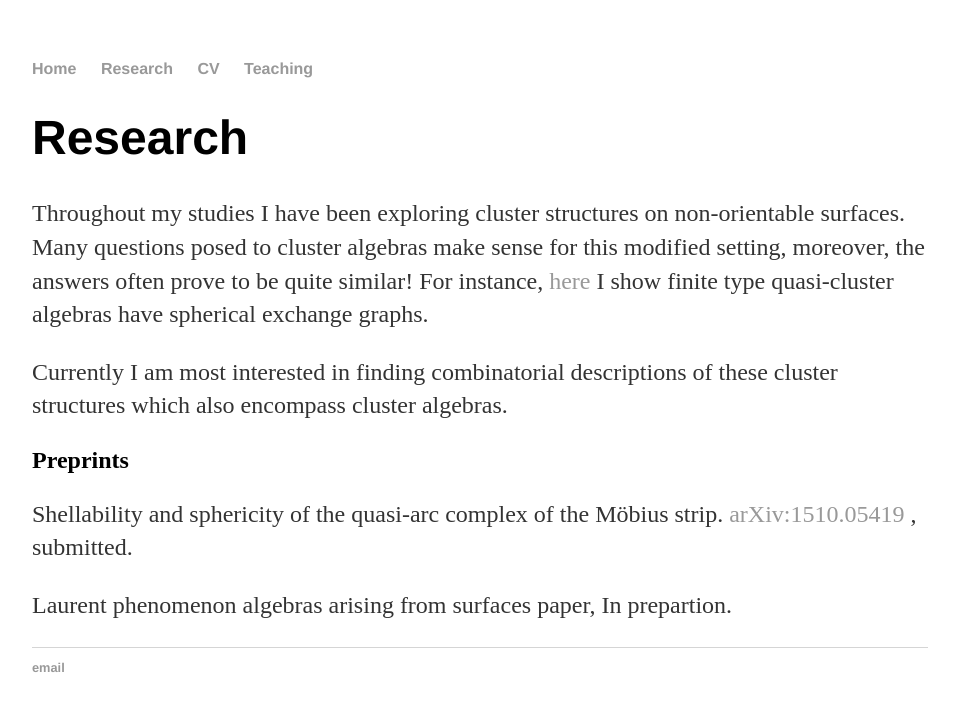
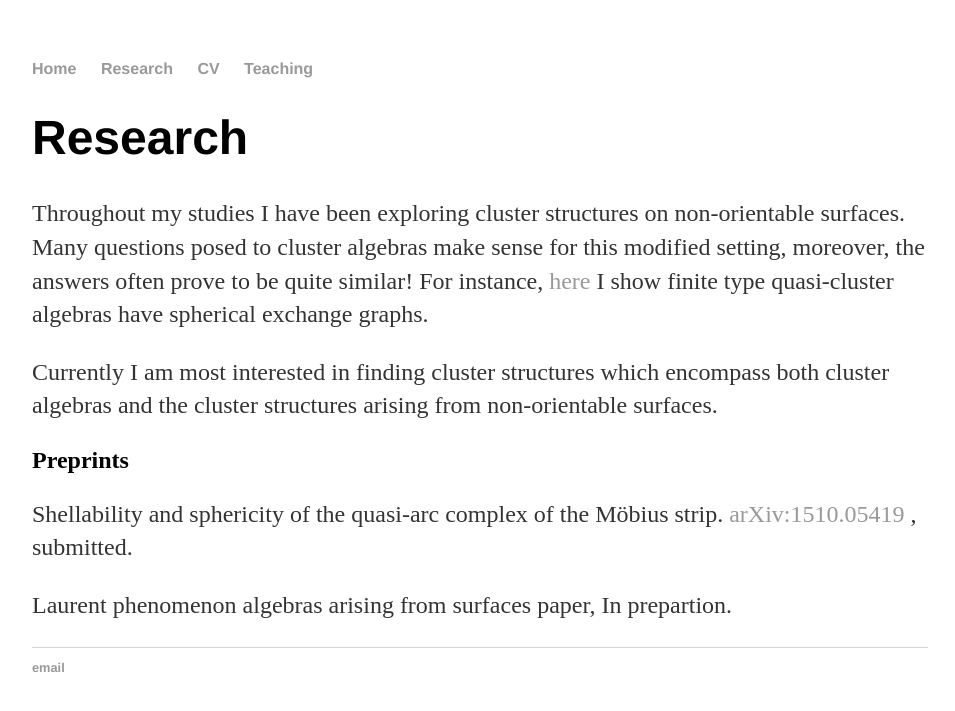
Before and after one commit to jon-m-wilson/jon-m-wilson.github.io, a Jekyll site: the page built from research/index.html, in a window 1280 px wide. Shown: the top 711 px of the page, without its empty margins (160-1115 px from the left). Built offline with Jekyll 4.4.1, drawn with Linux system fonts in a browser that asks for light colours.

Commit message:
Update index.html

```diff
--- a/research/index.html
+++ b/research/index.html
@@ -9,8 +9,8 @@ title: Research
 	For instance, <a href="http://arxiv.org/abs/1510.05419" target="_blank"> here </a> I show finite type
 	quasi-cluster algebras have spherical exchange graphs.</p>
 
-	<p>Currently I am most interested in finding combinatorial descriptions of these cluster structures
-	which also encompass cluster algebras.</p>
+	<p>Currently I am most interested in finding cluster structures which encompass both cluster algebras and the cluster structures
+	arising from non-orientable surfaces.</p>
 
 	<p><h2>Preprints</h2></p>
 
```
